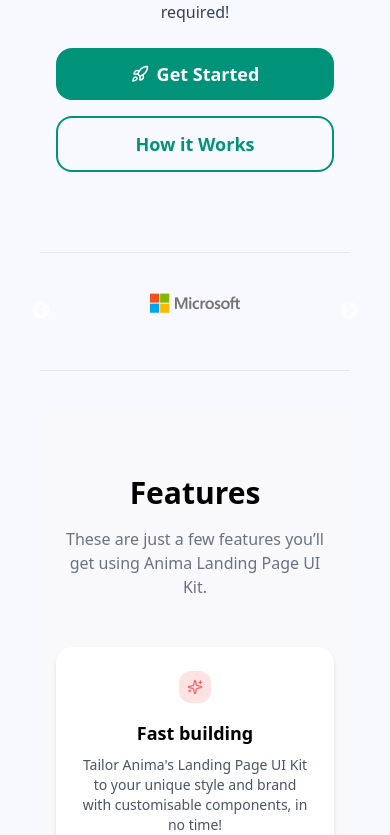
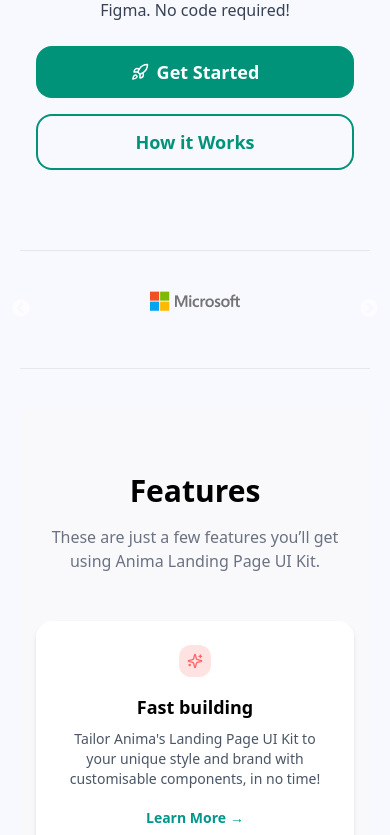
Before and after one commit to arafay493/Landing-Page, a Next.js app: page / in a window 390 px wide. Shown: the part 620-1455 px from the top of the page. Built offline with nearby package versions, Linux system fonts and the light colour scheme.

Commit message:
Responsive work Done.

```diff
--- a/components/ContactSection.jsx
+++ b/components/ContactSection.jsx
@@ -69,7 +69,7 @@ const ContactSection = () => {
 
             <button
               type="submit"
-              className="bg-[#009379] hover:bg-emerald-700 text-white font-semibold px-6 py-3 rounded-xl"
+              className="bg-[#009379] hover:bg-emerald-700 text-white font-semibold px-6 py-3 rounded-xl w-full md:w-auto"
             >
               Submit
             </button>
--- a/components/HeroSection.jsx
+++ b/components/HeroSection.jsx
@@ -14,7 +14,7 @@ const HeroSection = () => {
           <p className="text-[#3A3A3A] mt-4 text-lg">
             Break the Figma limits and explore the endless possibilities with Anima.
           </p>
-          <button className="mt-6 bg-[#009379] hover:bg-emerald-700 text-white font-semibold py-3 px-6 rounded-xl shadow-md flex items-center gap-2">
+          <button className="mt-6 bg-[#009379] hover:bg-emerald-700 text-white font-semibold py-3 px-6 rounded-xl shadow-md flex justify-center items-center gap-2 w-full md:w-auto">
             Get Started <span>→</span>
           </button>
         </div>
--- a/components/HeroSectionV2.jsx
+++ b/components/HeroSectionV2.jsx
@@ -22,7 +22,7 @@ const HeroSectionV2 = () => {
             Break the Figma limits and explore the endless possibilities with
             Anima.
           </p>
-          <button className="mt-6 bg-[#009379] hover:bg-emerald-700 text-white font-semibold py-3 px-6 rounded-xl shadow-md flex items-center gap-2">
+          <button className="mt-6 bg-[#009379] hover:bg-emerald-700 text-white font-semibold py-3 px-6 rounded-xl shadow-md flex justify-center items-center gap-2 w-full md:w-auto">
             Get Started <span>→</span>
           </button>
         </div>
--- a/pages/index.js
+++ b/pages/index.js
@@ -28,7 +28,7 @@ const geistMono = Geist_Mono({
 export default function Home() {
   return (
     <div className="bg-[#f8f9ff]">
-      <div className="p-10">
+      <div className="p-5 md:p-10 ">
         <Header />
         <Section1 />
         <SlideShow />
```
